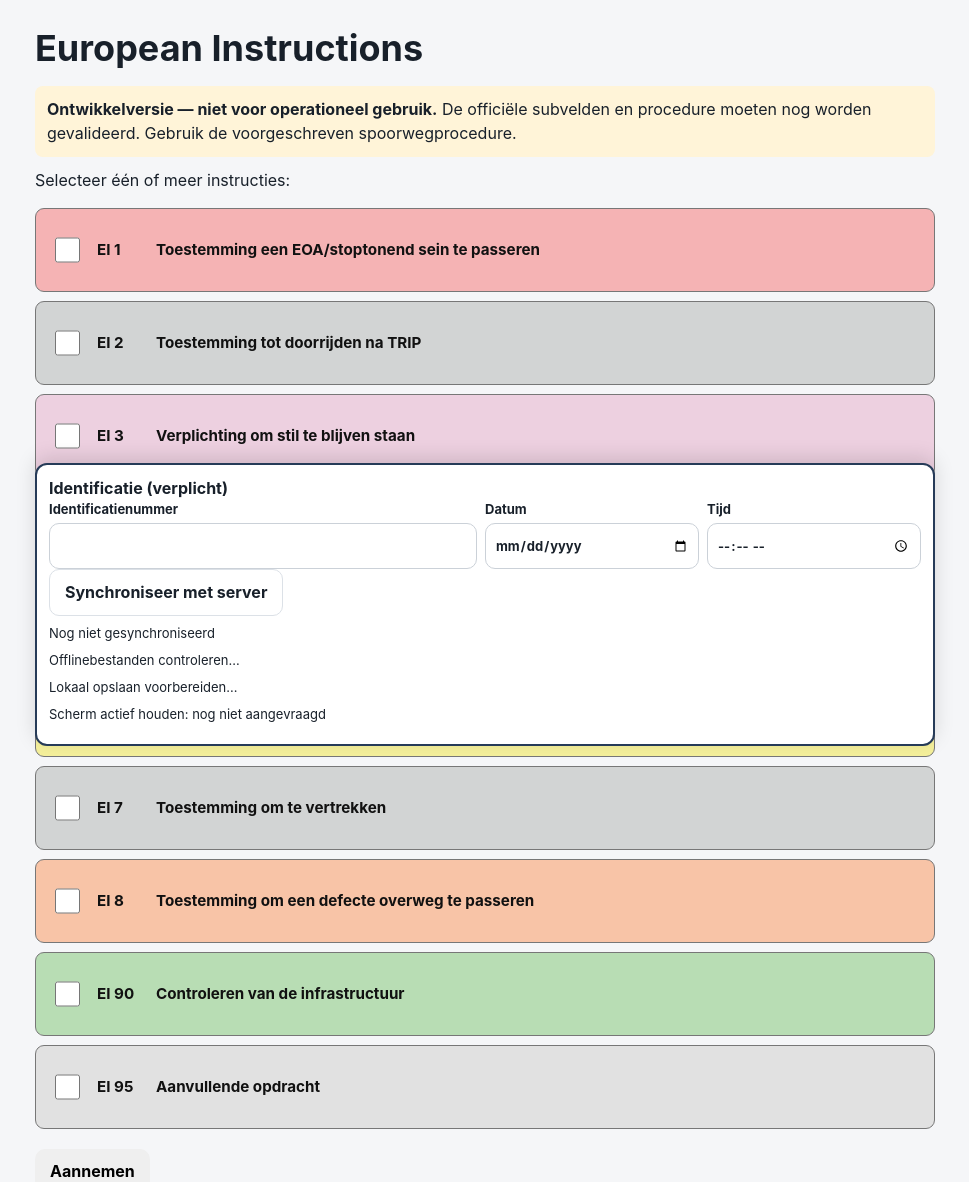
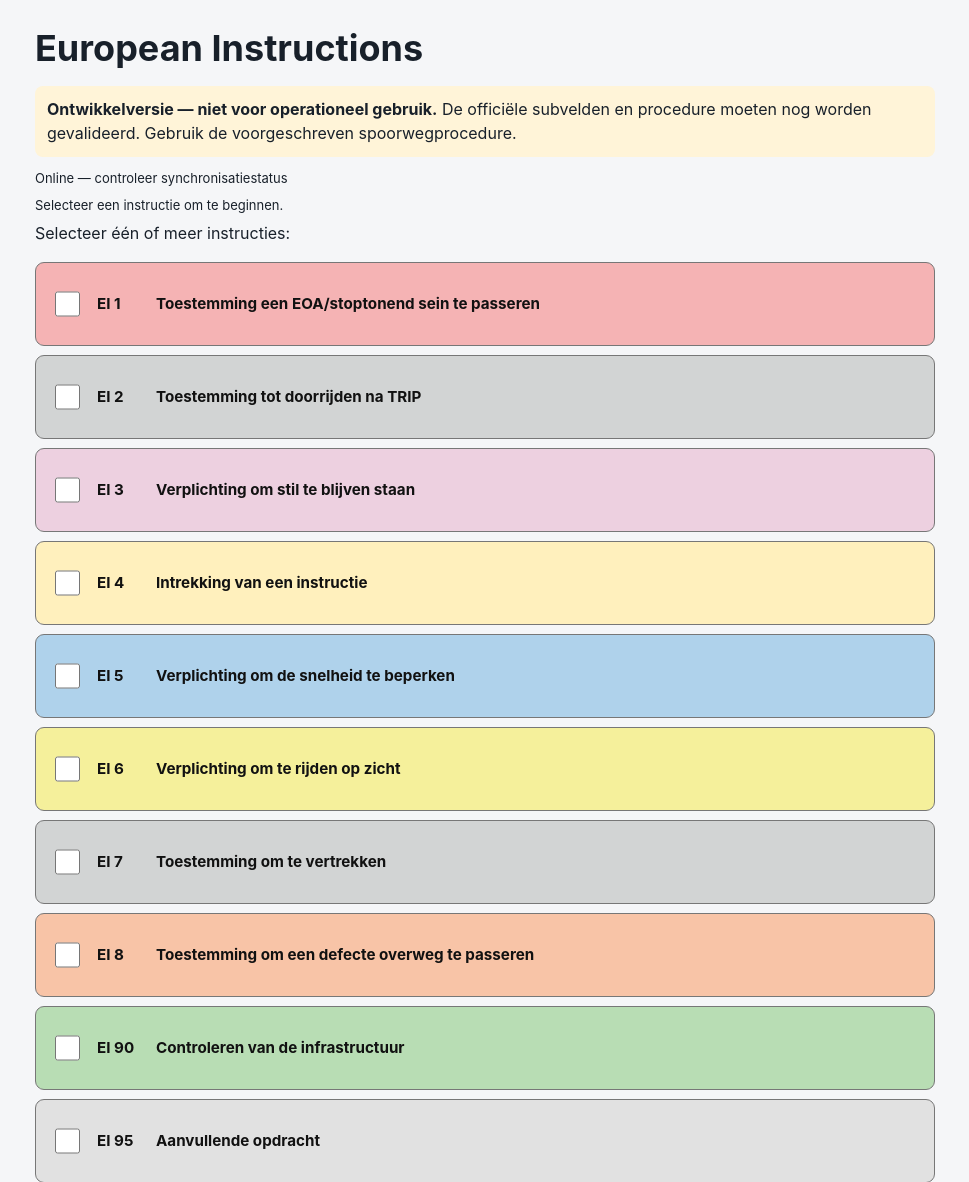
Before and after one commit to ambupilot/kerssing-trein, a Flask app: page /ei/new in a window 1280 px wide. Shown: the part 54-1236 px from the top of the page, without its empty margins (155-1124 px from the left). Run offline with Flask 3, Linux system fonts and the light colour scheme; the visitor is signed in with stand-in values (Sample User, id 1); some libraries are stand-ins or nearby versions.

Commit message:
Hide identification until EI opened and provide new EI action

```diff
--- a/templates/ei.html
+++ b/templates/ei.html
@@ -9,7 +9,7 @@
 <h1>European Instructions</h1>
 <p class="ei-note"><strong>Ontwikkelversie — niet voor operationeel gebruik.</strong> De officiële subvelden en procedure moeten nog worden gevalideerd. Gebruik de voorgeschreven spoorwegprocedure.</p>
 <input type="hidden" id="ei-csrf" value="{{ csrf_token() }}">
-<div id="ei-connectivity" class="ei-status" role="status"></div>
+<div id="ei-connectivity" class="ei-status" role="status"></div><div id="ei-draft-status" class="ei-status">Selecteer een instructie om te beginnen.</div>
 <div id="ei-selection">
 <p>Selecteer één of meer instructies:</p>
 <div class="ei-options">
@@ -19,8 +19,8 @@
 </div>
 <div class="ei-actions"><button type="button" id="ei-accept" class="button">Aannemen</button></div>
 </div>
-<div id="ei-selected" hidden><div class="ei-paper"><div class="ei-paper-heading">European Instruction</div><div id="ei-forms"></div></div><p class="ei-paper-footer">* Doorhalen wat niet van toepassing is. Ontwikkelversie: uitsluitend het machinistgedeelte.</p><div id="ei-completed-box" class="ei-completion" hidden><label><input id="ei-completed" type="checkbox"> Deze EI is afgehandeld</label><div id="ei-completed-at" class="ei-status">Nog niet afgehandeld</div></div><button type="button" id="ei-back" class="button secondary">Selectie wijzigen</button></div>
-<section class="ei-ident" aria-label="Verplichte identificatie">
+<div id="ei-selected" hidden><div class="ei-paper"><div class="ei-paper-heading">European Instruction</div><div id="ei-forms"></div></div><p class="ei-paper-footer">* Doorhalen wat niet van toepassing is. Ontwikkelversie: uitsluitend het machinistgedeelte.</p><div id="ei-completed-box" class="ei-completion" hidden><label><input id="ei-completed" type="checkbox"> Deze EI is afgehandeld</label><div id="ei-completed-at" class="ei-status">Nog niet afgehandeld</div></div><button type="button" id="ei-back" class="button secondary">Selectie wijzigen</button> <button type="button" id="ei-new" class="button" hidden>Nieuwe EI starten</button></div>
+<section class="ei-ident" id="ei-identification" aria-label="Verplichte identificatie" hidden>
 <strong>Identificatie (verplicht)</strong>
 <div class="ei-ident-grid">
 <label>Identificatienummer<input id="ei-id" autocomplete="off" required></label>
@@ -36,6 +36,6 @@
 </section>
 <script defer src="{{ url_for('static', filename='ei.js') }}"></script>
 <script>
-if ("serviceWorker" in navigator) { navigator.serviceWorker.register("/ei-sw.js", {scope:"/"}).then(async () => { const paths=["/ei/new","/static/ei.js","/static/ei-schema.json","/static/style.css","/static/app.js"]; const cache=await caches.open("kerssing-ei-v2"); if(navigator.onLine){const page=await fetch("/ei/new",{credentials:"same-origin"});if(page.ok&&page.headers.get("content-type")?.includes("text/html"))await cache.put("/ei/new",page.clone());}const ready=await Promise.all(paths.map(p=>cache.match(p))); document.getElementById("ei-offline-ready").textContent=ready.every(Boolean)?"Offlinebestanden beschikbaar op dit apparaat":"Offline nog niet gereed: open deze pagina online opnieuw."; }).catch(()=>document.getElementById("ei-offline-ready").textContent="Offlinevoorziening niet beschikbaar"); }
+if ("serviceWorker" in navigator) { navigator.serviceWorker.register("/ei-sw.js", {scope:"/"}).then(async () => { const paths=["/ei/new","/static/ei.js","/static/ei-schema.json","/static/style.css","/static/app.js"]; const cache=await caches.open("kerssing-ei-v3"); if(navigator.onLine){const page=await fetch("/ei/new",{credentials:"same-origin"});if(page.ok&&page.headers.get("content-type")?.includes("text/html"))await cache.put("/ei/new",page.clone());}const ready=await Promise.all(paths.map(p=>cache.match(p))); document.getElementById("ei-offline-ready").textContent=ready.every(Boolean)?"Offlinebestanden beschikbaar op dit apparaat":"Offline nog niet gereed: open deze pagina online opnieuw."; }).catch(()=>document.getElementById("ei-offline-ready").textContent="Offlinevoorziening niet beschikbaar"); }
 </script>
 {% endblock %}
```
